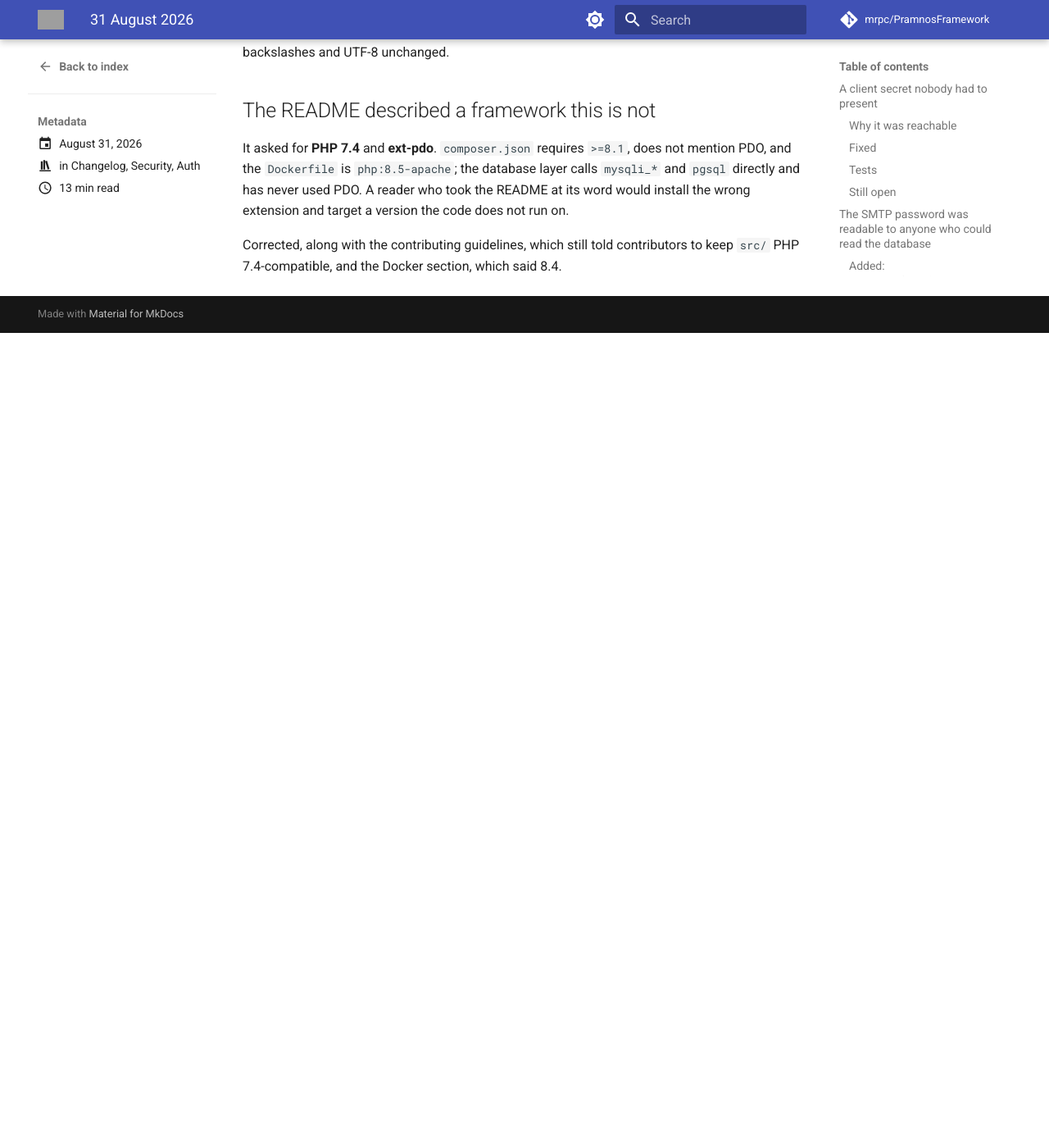
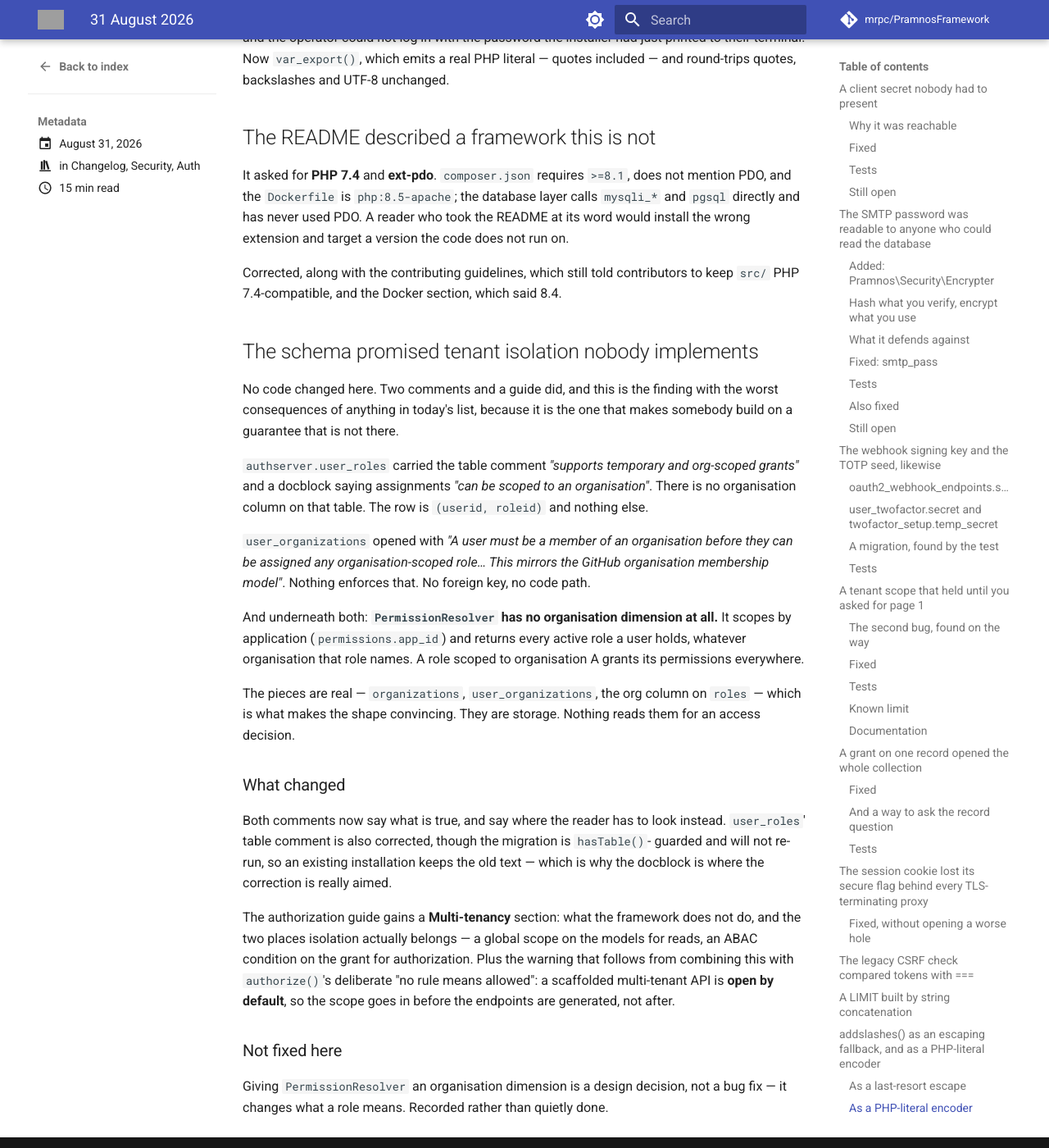
Before and after one commit to mrpc/PramnosFramework, an MkDocs documentation site: the page built from docs/version-history/posts/2026-08-31.md, in a window 1280 px wide and 1400 px high, scrolled down 11261 px. Shown: the whole window at 82% size. Built offline with MkDocs 1.6.1 and Material for MkDocs 9.7.7, drawn with Linux system fonts in a browser that asks for light colours; comment, search, counter and statistics services are not loaded; before the commit the page ends 11667 px from its top, so only the background shows below that; some of the changed text lies outside the part shown; grey boxes are pictures that could not be loaded.

Commit message:
docs(authz): the schema promised tenant isolation nobody implements
No code changes. Two comments and a guide, and it is the finding with the worst
consequences in this batch, because it is the one that makes somebody build on a
guarantee that is not there.

user_roles carried the comment "supports temporary and org-scoped grants" and a
docblock saying assignments can be scoped to an organisation. There is no
organisation column on that table. user_organizations opened with "A user must be
a member of an organisation before they can be assigned any organisation-scoped
role" — nothing enforces that, no foreign key and no code path.

Underneath both, PermissionResolver has no organisation dimension at all: it
scopes by application and returns every active role a user holds, whatever
organisation that role names. The pieces are real, which is what makes the shape
convincing. They are storage; nothing reads them for an access decision.

The authorization guide gains a Multi-tenancy section saying so, and pointing at
the two places isolation actually belongs — a global scope on the models for
reads, an ABAC condition on the grant for authorization. With the warning that
follows from combining this with authorize()'s deliberate "no rule means
allowed": a scaffolded multi-tenant API is open by default.

Giving PermissionResolver an organisation dimension is a design decision, not a
bug fix, and is left for one.

````diff
--- a/docs/Pramnos_Authorization_Guide.md
+++ b/docs/Pramnos_Authorization_Guide.md
@@ -5,6 +5,7 @@
   - Restricting a controller action, an API endpoint, a route or a menu item
   - Working out why a permission check returned what it did
   - Choosing between a usertype capability, a gate and a permission row
+  - Isolating one organisation's or tenant's data from another's
 ---
 
 # Authorization
@@ -259,6 +260,59 @@
 back to their own defaults.
 
 ---
+
+## Multi-tenancy: what the framework does not do for you
+
+The schema has `organizations`, `user_organizations`, and an organisation column on
+`authserver.roles` where NULL means "system-wide". It reads like tenant isolation. It
+is not, and this section exists because the names are more confident than the code.
+
+**`PermissionResolver` has no organisation dimension.** It scopes by *application*
+(`permissions.app_id`) and returns every active role the user holds, whatever
+organisation that role names. `authserver.user_roles` has no organisation column at
+all. Membership in `user_organizations` is recorded and never checked — no foreign
+key enforces it and no code consults it.
+
+So a role scoped to organisation A grants its permissions everywhere.
+
+### Which means isolation is yours to enforce, in one of two places
+
+**A global scope on the models** — the one that covers reads, and the one to reach
+for first:
+
+```php
+Invoice::addGlobalScope('tenant', fn(string $f): string =>
+    ($f === '' ? '' : "({$f}) AND ") . 'organization_id = ' . $currentOrgId
+);
+```
+
+It applies to every list path the model has, `_getApiList()` included, so the REST
+endpoints and datatables are covered by the same line as the admin screens. See
+[the ORM guide](Pramnos_ORM_Guide.md#scopes).
+
+**An ABAC condition on the grant**, for authorization rather than retrieval. The
+resolver returns `conditions` unevaluated, with the grant, precisely because only the
+application knows what to evaluate them against:
+
+```php
+foreach ($resolved['permissions'] as $grant) {
+    if ($grant['conditions'] !== null && !$this->conditionsHold($grant['conditions'])) {
+        continue;
+    }
+    // …
+}
+```
+
+### And a warning about the default
+
+`ApiCrudController::authorize()` treats "no rule at all" as **allowed**, deliberately,
+so that a project which has granted nothing keeps working. Combined with the above,
+that means a scaffolded multi-tenant API is open by default: no grants written, no
+scope registered, every row served to everyone who is signed in.
+
+That is the correct default for a single-tenant application and the wrong one for a
+multi-tenant one. If you are building the second, register the scope before you
+generate the endpoints, not after.
 
 ## Usertypes: what a kind of account may reach
 
--- a/docs/version-history/posts/2026-08-31.md
+++ b/docs/version-history/posts/2026-08-31.md
@@ -20,6 +20,7 @@
 - A LIMIT built by string concatenation
 - `addslashes()` as an escaping fallback, and as a PHP-literal encoder
 - The README described a framework this is not
+- The schema promised tenant isolation nobody implements
 <!-- more -->
 
 ## A client secret nobody had to present
@@ -489,3 +490,46 @@
 
 Corrected, along with the contributing guidelines, which still told contributors to
 keep `src/` PHP 7.4-compatible, and the Docker section, which said 8.4.
+
+## The schema promised tenant isolation nobody implements
+
+No code changed here. Two comments and a guide did, and this is the finding with the
+worst consequences of anything in today's list, because it is the one that makes
+somebody build on a guarantee that is not there.
+
+`authserver.user_roles` carried the table comment *"supports temporary and org-scoped
+grants"* and a docblock saying assignments *"can be scoped to an organisation"*. There
+is no organisation column on that table. The row is `(userid, roleid)` and nothing
+else.
+
+`user_organizations` opened with *"A user must be a member of an organisation before
+they can be assigned any organisation-scoped role… This mirrors the GitHub
+organisation membership model"*. Nothing enforces that. No foreign key, no code path.
+
+And underneath both: **`PermissionResolver` has no organisation dimension at all.** It
+scopes by application (`permissions.app_id`) and returns every active role a user
+holds, whatever organisation that role names. A role scoped to organisation A grants
+its permissions everywhere.
+
+The pieces are real — `organizations`, `user_organizations`, the org column on
+`roles` — which is what makes the shape convincing. They are storage. Nothing reads
+them for an access decision.
+
+### What changed
+
+Both comments now say what is true, and say where the reader has to look instead.
+`user_roles`' table comment is also corrected, though the migration is `hasTable()`-
+guarded and will not re-run, so an existing installation keeps the old text — which is
+why the docblock is where the correction is really aimed.
+
+The authorization guide gains a **Multi-tenancy** section: what the framework does not
+do, and the two places isolation actually belongs — a global scope on the models for
+reads, an ABAC condition on the grant for authorization. Plus the warning that follows
+from combining this with `authorize()`'s deliberate "no rule means allowed": a
+scaffolded multi-tenant API is **open by default**, so the scope goes in before the
+endpoints are generated, not after.
+
+### Not fixed here
+
+Giving `PermissionResolver` an organisation dimension is a design decision, not a bug
+fix — it changes what a role means. Recorded rather than quietly done.
````
Also changed, not shown: other parts of docs/version-history/posts/2026-08-31.md (+1 -1 lines), 2 other files.
